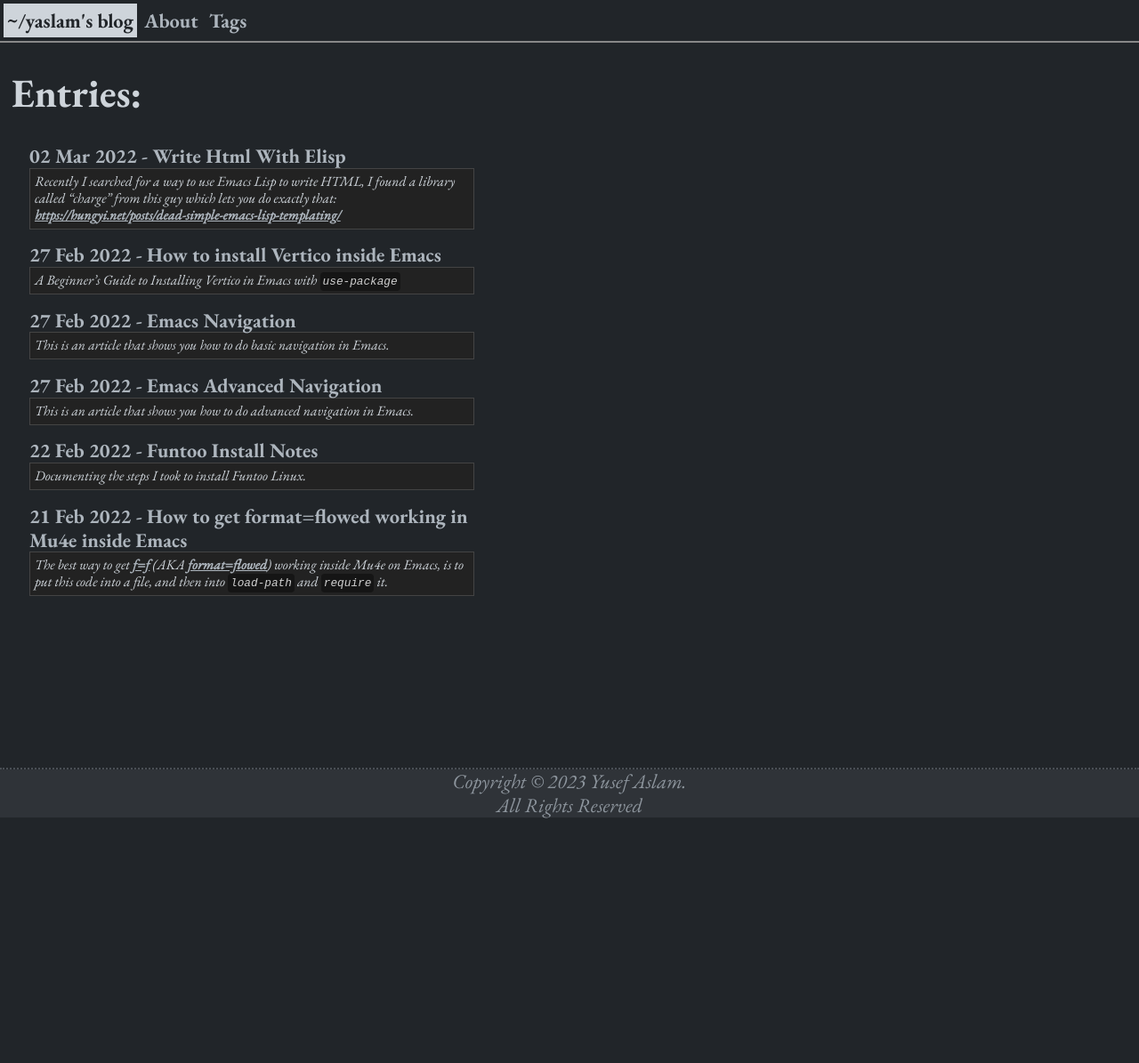
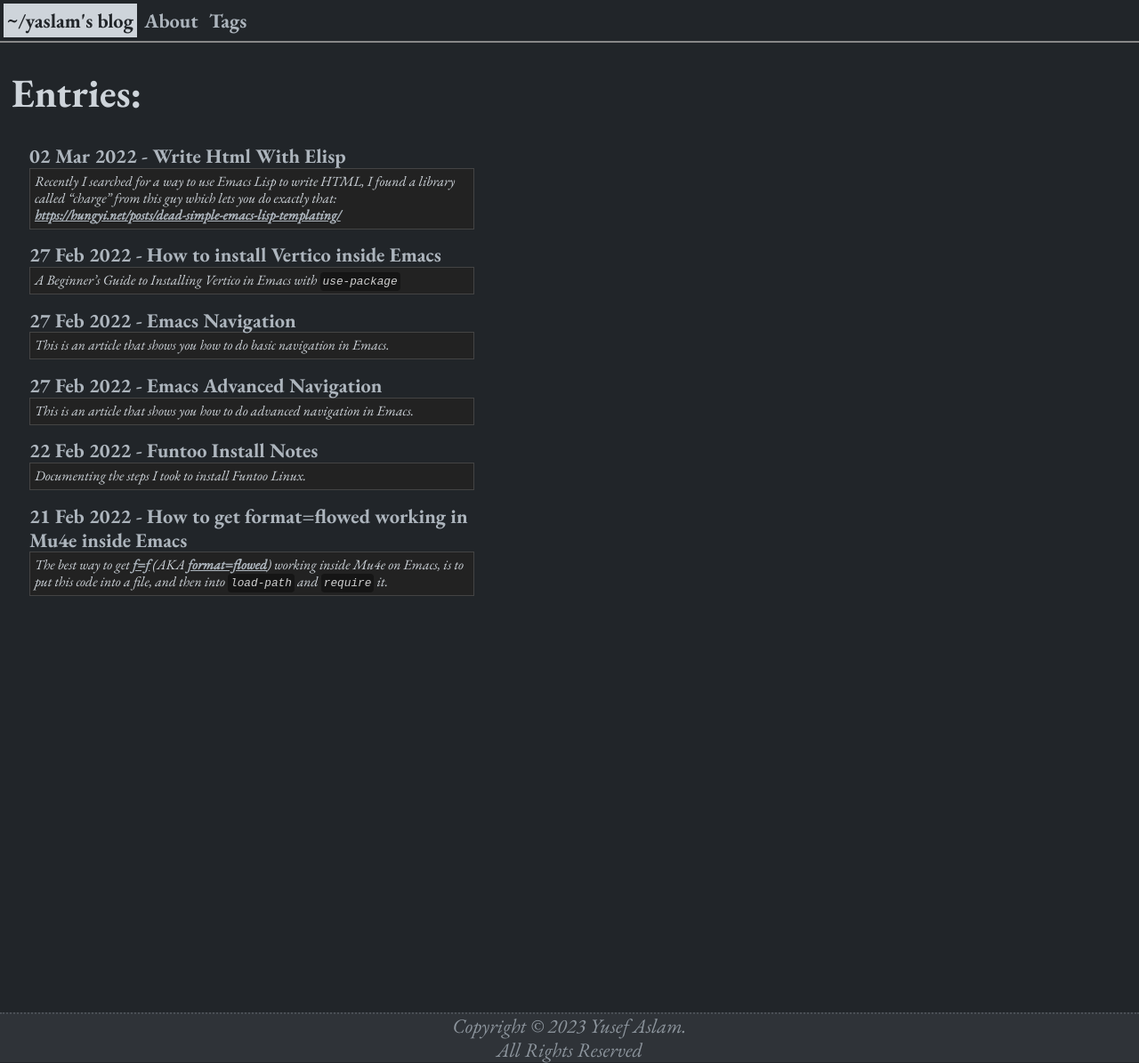
Before and after one commit to yusi1/yaslamblog, a Jekyll site: the page built from index.html, in a window 1280 px wide. Shown: the whole page at 89% size. Built offline with Jekyll 4.4.1, drawn with Linux system fonts in a browser that asks for light colours; before the commit the page ends 1138 px from its top, so only the background shows below that.

Commit message:
main.sass: footer changes: Use "background-color", Remove now uneeded styling
- "background-color" was removed from "#footer em" as it now has the
correct height, before the height was incorrect so "#footer em" had to
have a background, i.e apply the background to each "em" inside the
footer, now it has the correct height so the background has the correct
height too.
- Now I do not need positioning styling and height, as the footer has
the correct height and positioning.

```diff
--- a/_sass/main.sass
+++ b/_sass/main.sass
@@ -65,17 +65,13 @@ main
   padding-bottom: 10rem
 
 #footer
-  position: absolute
-  bottom: 0
-  // height: 4rem
-  height: 2.2rem
   width: 100%
   text-align: center
   border-top: 2px dotted #4A4F55
   color: #8D959D
+  background-color: #2F3338
 
 #footer em
-  background-color: #2F3338
   display: block
 
 .highlight
```
